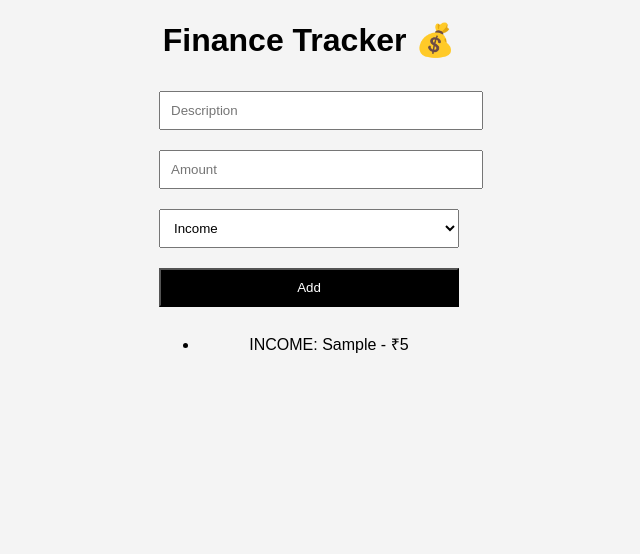
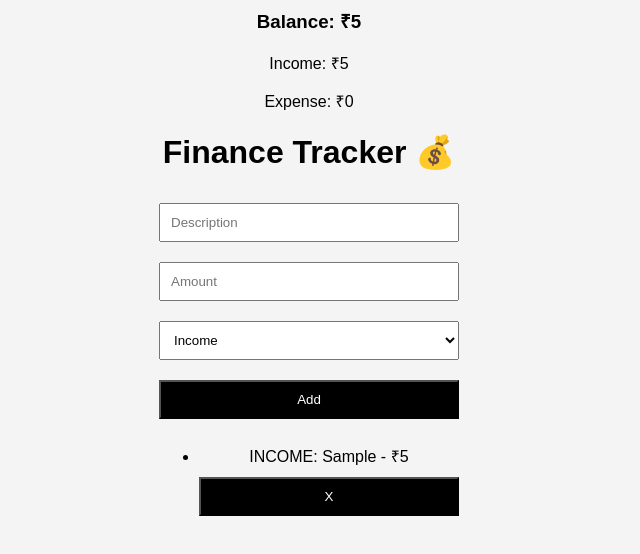
Before and after one commit to VineetBhatt-bit/finance-tracker-ai, a plain HTML site: page frontend/index.html in a window 1280 px wide. Both pictures are taken after typing "Sample", "5" into the empty fields and a click on the button "Add". Shown: the whole page, without its empty margins (331-971 px from the left). Drawn offline with Linux system fonts and the light colour scheme.

Commit message:
Added delete and balance system

```diff
--- a/frontend/app.js
+++ b/frontend/app.js
@@ -3,14 +3,42 @@ let transactions = JSON.parse(localStorage.getItem("data")) || [];
 const form = document.getElementById("finance-form");
 const list = document.getElementById("list");
 
+const balanceEl = document.getElementById("balance");
+const incomeEl = document.getElementById("income");
+const expenseEl = document.getElementById("expense");
+
 function render() {
   list.innerHTML = "";
 
-  transactions.forEach((t) => {
+  let income = 0;
+  let expense = 0;
+
+  transactions.forEach((t, index) => {
     const li = document.createElement("li");
-    li.textContent = `${t.type.toUpperCase()}: ${t.desc} - ₹${t.amount}`;
+
+    li.innerHTML = `
+      ${t.type.toUpperCase()}: ${t.desc} - ₹${t.amount}
+      <button onclick="deleteItem(${index})">X</button>
+    `;
+
     list.appendChild(li);
+
+    if (t.type === "income") {
+      income += Number(t.amount);
+    } else {
+      expense += Number(t.amount);
+    }
   });
+
+  balanceEl.textContent = income - expense;
+  incomeEl.textContent = income;
+  expenseEl.textContent = expense;
+}
+
+function deleteItem(index) {
+  transactions.splice(index, 1);
+  localStorage.setItem("data", JSON.stringify(transactions));
+  render();
 }
 
 form.addEventListener("submit", function (e) {
@@ -23,7 +51,6 @@ form.addEventListener("submit", function (e) {
   const newTransaction = { desc, amount, type };
 
   transactions.push(newTransaction);
-
   localStorage.setItem("data", JSON.stringify(transactions));
 
   render();
--- a/frontend/index.html
+++ b/frontend/index.html
@@ -1,3 +1,6 @@
+<h3>Balance: ₹<span id="balance">0</span></h3>
+<p>Income: ₹<span id="income">0</span></p>
+<p>Expense: ₹<span id="expense">0</span></p>
 <!DOCTYPE html>
 <html lang="en">
 <head>
```
Also changed, not shown: 1 other file.
